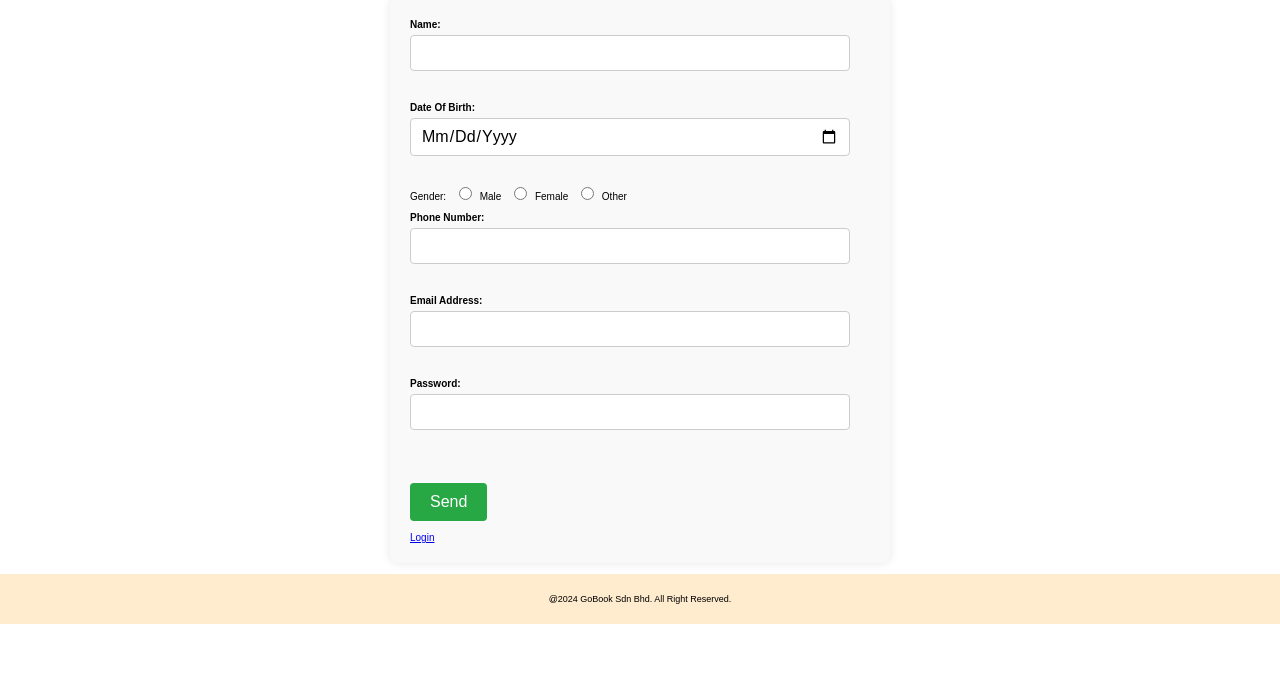
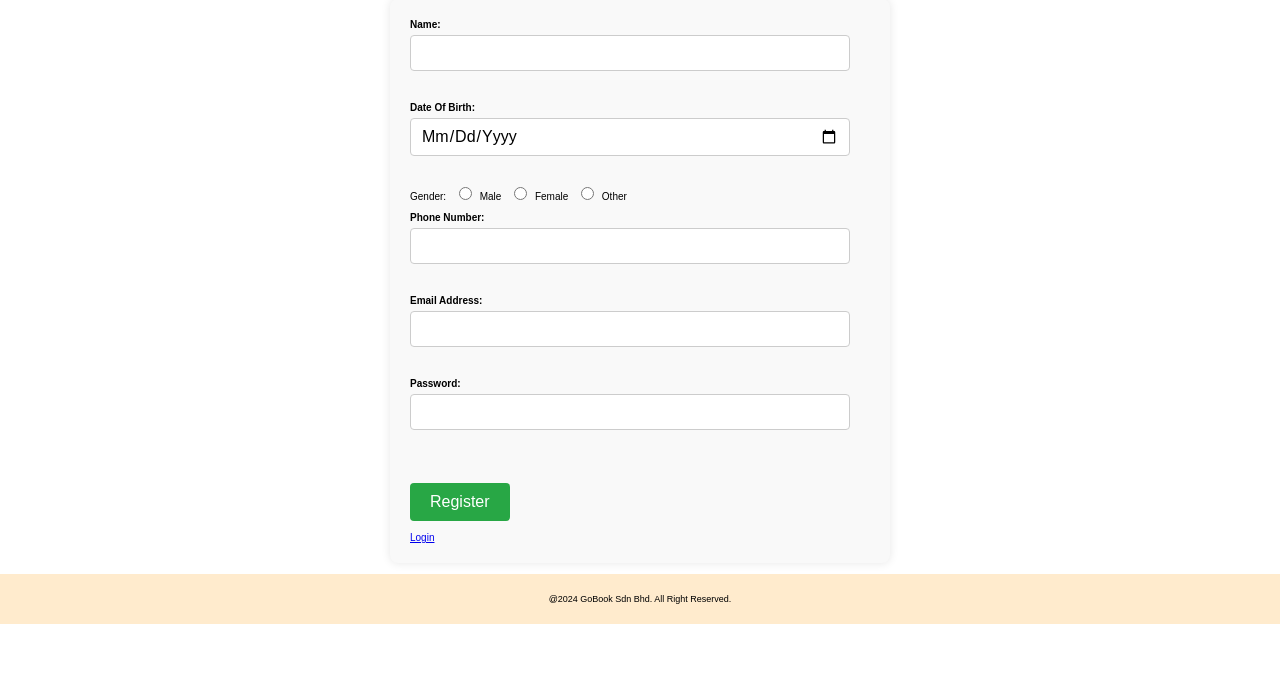
Before and after one commit to Jade1028/Web, a PHP site: page /Register.php in a window 1280 px wide. Shown: the part 64-737 px from the top of the page. Run offline with PHP 8.4, Linux system fonts and the light colour scheme.

Commit message:
update typo

```diff
--- a/Register.php
+++ b/Register.php
@@ -44,7 +44,7 @@
             <br>
 
             <br><br>
-            <input type = "button" value="Send" onclick="validateForm()">
+            <input type = "button" value="Register" onclick="validateForm()">
         </form>
 
         <br>
```
